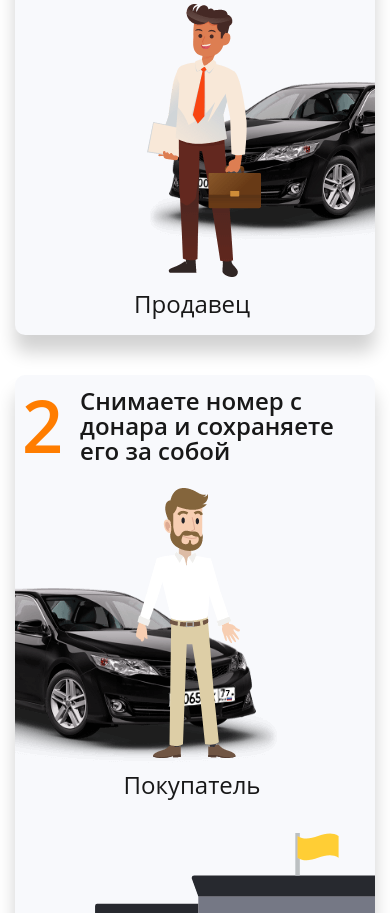
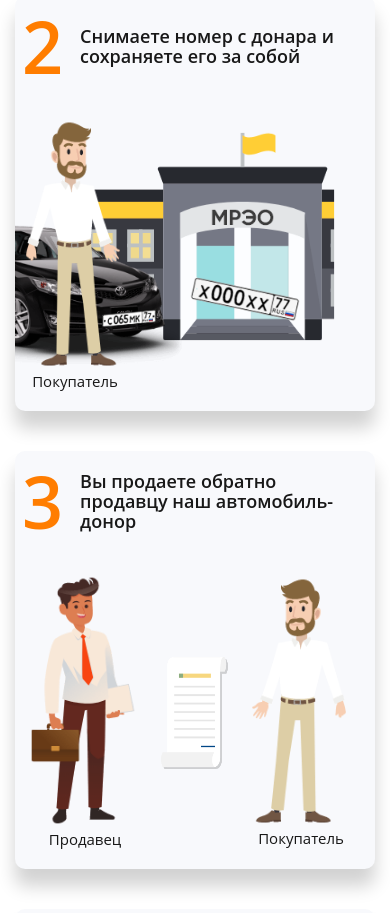
Before and after one commit to ivolat05/home-block, a website: page src/index.html in a window 390 px wide. Shown: the part 539-1452 px from the top of the page. Drawn offline with nearby package versions, Linux system fonts and the light colour scheme; files that its build step writes are made by us from their sources.

Commit message:
uppdate 14.45

```diff
--- a/git.txt
+++ b/git.txt
@@ -0,0 +1,2 @@
+https://github.com/ivolat05/home-block
+https://ivolat05.github.io/home-block/dist/index.html
--- a/src/assets/sass/style.scss
+++ b/src/assets/sass/style.scss
@@ -201,53 +201,68 @@
 }
 
 @media (max-width: 470px) {
-    .action__box-body {
-        flex-direction: column;
-        align-items: center;
+    .action-car-2 {
+        transform: scale(0.8);
+        left: -51px;
     }
+    .action-znak:before {
+        transform: scale(0.8);
+        left: 0px;
+    }
+    .action-car {
+        transform: scale(0.8);
+        left: -113px;
+    }
+
     .action-car-3 {
-        left: -163px;
+        transform: scale(0.8);
+        left: -113px;
     }
     .action-znak-2:before {
-        left: 31px;
-    }
-
-    .action-car {
-        left: -163px;
-    }
-    .action-car-2 {
-        left: 3px;
-    }
-
-    .action-znak:before {
-        left: 35px;
+        transform: scale(0.8);
+        left: 73px;
     }
 
     .action-mro {
-        left: 47px;
+        transform: scale(0.8);
+        left: -99px;
+    }
+    .action-znak-2 {
+        left: -21px;
+    }
+    .action-document {
+        position: relative;
+        left: -16px;
+        width: 67px;
+        height: 112px;
+    }
+    .action__body-col-fix-mobil {
+        left: -17px;
+    }
+    .action__body-fix-mobil {
+        left: -16px;
+    }
+    .action-znak-3:before {
+        transform: scale(0.8);
+        left: 31px;
+    }
+    .action-human {
+        transform: scale(0.9);
+    }
+    .action__body-text {
+        font-size: 15px;
+        top: -10px;
+        left: 2px;
+    }
+    .action__head-title {
+        font-size: 18px;
+        line-height: 20px;
     }
 
-    .action-znak-3:before {
-        left: 184px;
+    .action-znak-4 {
+        left: -57px;
     }
-
-    .action__body-col {
-        margin-bottom: 70px;
-        &:nth-last-child(1) {
-            margin-bottom: 0px;
-        }
-    }
-
-    .action-document {
-        margin-bottom: 70px;
-    }
-    .action-znak-4 {
-        top: -36px;
-    }
-    .action-znak {
-        top: -26px;
-    }
-    .action__body-col-fix-mobil {
-        top: -25px;
+    .action__box {
+        min-height: 410px;
     }
 }
--- a/src/index.html
+++ b/src/index.html
@@ -80,7 +80,7 @@ title: HomePage
                         </div>
                     </div>
                     <div class="action__box-body">
-                        <div class="action__body-col">
+                        <div class="action__body-col action__body-fix-mobil">
                             <img class="action-human" src="./assets/img/human-3.png" alt="">
                             <div class="action__body-text">
                                 Продавец
```
Also changed, not shown: dist/assets/css/style.min.css, dist/assets/img/Clip.png (deleted), dist/assets/img/CosyVehicleImage.png (deleted), dist/assets/img/Векторный смарт-объект копия 5.png (deleted), dist/assets/img/Векторный смарт-объект копия.png (deleted), dist/assets/img/Векторный смарт-объект.png (deleted), dist/assets/img/Группа 2.png (deleted), dist/assets/img/загруженное копия 2.png (deleted), dist/assets/img/загруженное копия 3.png (deleted), dist/assets/img/загруженное.png (deleted), dist/block.html (deleted), dist/index.html.
